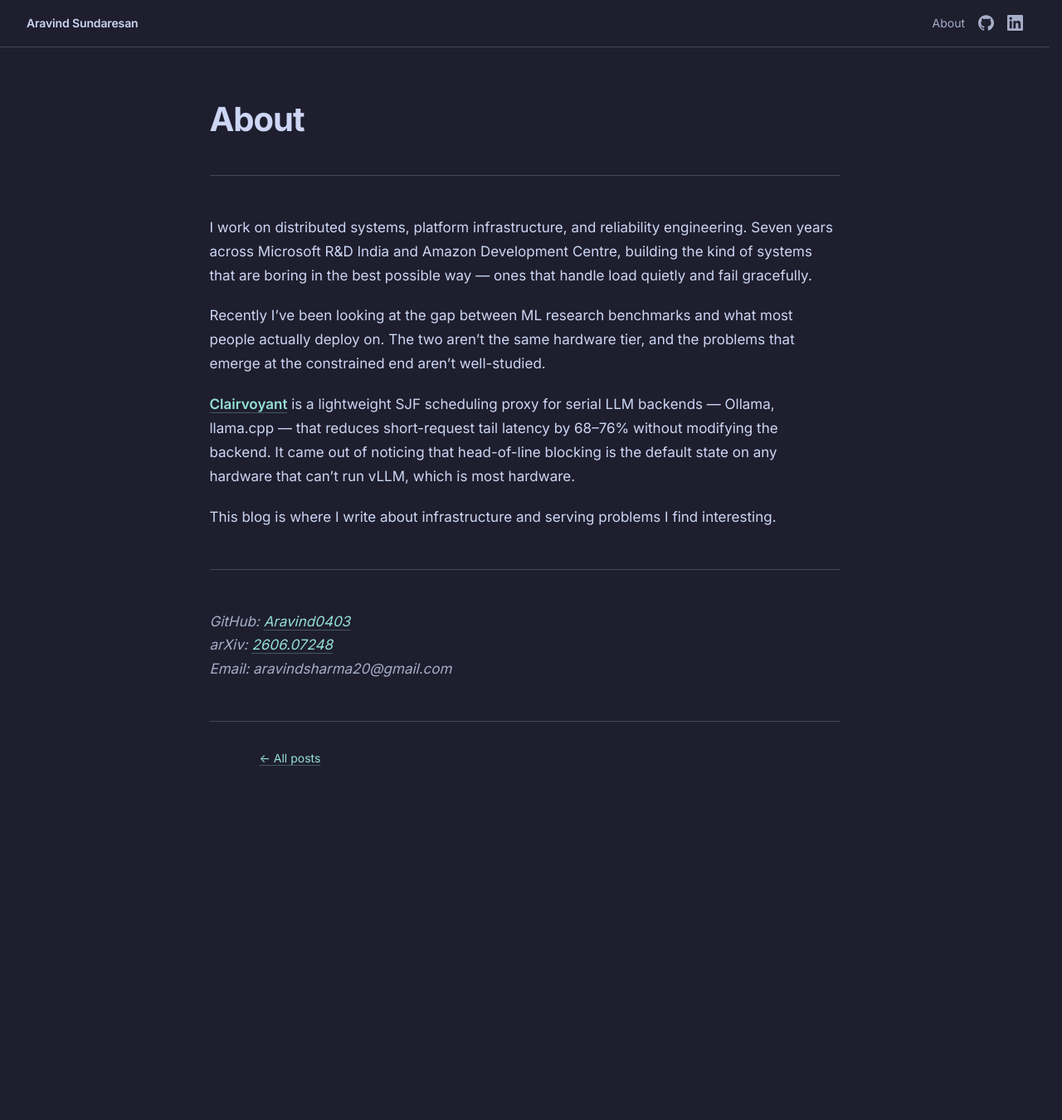
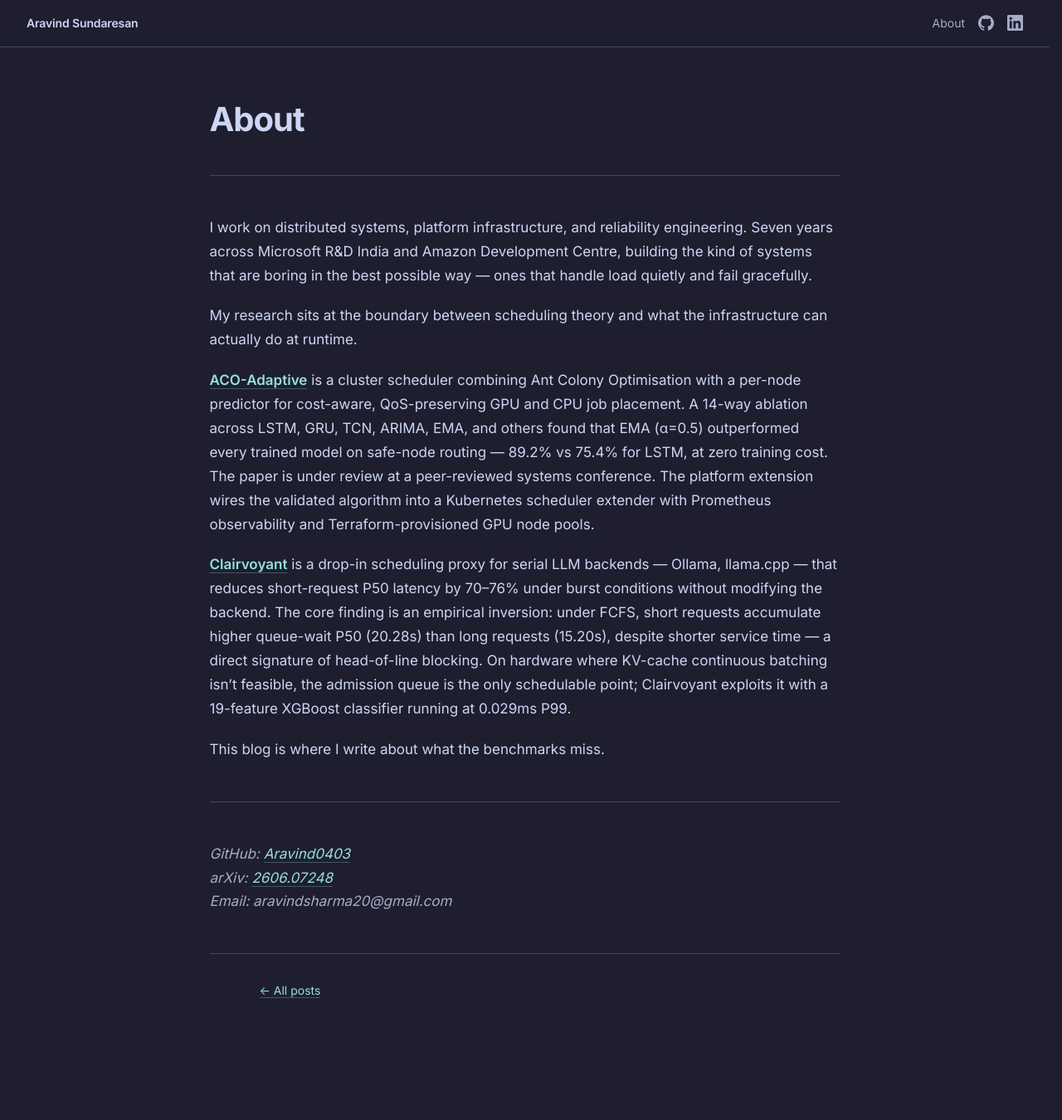
Before and after one commit to Aravind0403/Aravind0403.github.io, a Jekyll site: the page built from about.md, in a window 1280 px wide. Shown: the whole page at 83% size. Built offline with Jekyll 4.4.1, drawn with Linux system fonts in a browser that asks for light colours; before the commit the page ends 1070 px from its top, so only the background shows below that.

Commit message:
Add files via upload

```diff
--- a/about.md
+++ b/about.md
@@ -6,11 +6,13 @@ permalink: /about/
 
 I work on distributed systems, platform infrastructure, and reliability engineering. Seven years across Microsoft R&D India and Amazon Development Centre, building the kind of systems that are boring in the best possible way — ones that handle load quietly and fail gracefully.
 
-Recently I've been looking at the gap between ML research benchmarks and what most people actually deploy on. The two aren't the same hardware tier, and the problems that emerge at the constrained end aren't well-studied.
+My research sits at the boundary between scheduling theory and what the infrastructure can actually do at runtime.
 
-**[Clairvoyant](https://arxiv.org/abs/2606.07248)** is a lightweight SJF scheduling proxy for serial LLM backends — Ollama, llama.cpp — that reduces short-request tail latency by 68–76% without modifying the backend. It came out of noticing that head-of-line blocking is the default state on any hardware that can't run vLLM, which is most hardware.
+**[ACO-Adaptive](https://github.com/Aravind0403/ACO_Platform_Extension)** is a cluster scheduler combining Ant Colony Optimisation with a per-node predictor for cost-aware, QoS-preserving GPU and CPU job placement. A 14-way ablation across LSTM, GRU, TCN, ARIMA, EMA, and others found that EMA (α=0.5) outperformed every trained model on safe-node routing — 89.2% vs 75.4% for LSTM, at zero training cost. The paper is under review at a peer-reviewed systems conference. The platform extension wires the validated algorithm into a Kubernetes scheduler extender with Prometheus observability and Terraform-provisioned GPU node pools.
 
-This blog is where I write about infrastructure and serving problems I find interesting.
+**[Clairvoyant](https://arxiv.org/abs/2606.07248)** is a drop-in scheduling proxy for serial LLM backends — Ollama, llama.cpp — that reduces short-request P50 latency by 70–76% under burst conditions without modifying the backend. The core finding is an empirical inversion: under FCFS, short requests accumulate higher queue-wait P50 (20.28s) than long requests (15.20s), despite shorter service time — a direct signature of head-of-line blocking. On hardware where KV-cache continuous batching isn't feasible, the admission queue is the only schedulable point; Clairvoyant exploits it with a 19-feature XGBoost classifier running at 0.029ms P99.
+
+This blog is where I write about what the benchmarks miss.
 
 ---
 
```
Also changed, not shown: home-sidebar-blurb.txt (added, +7 -0 lines).
